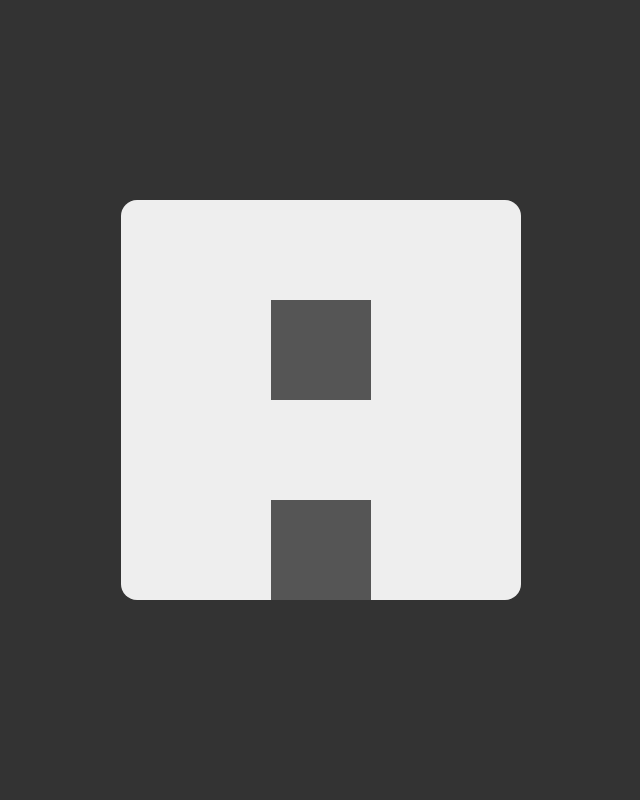
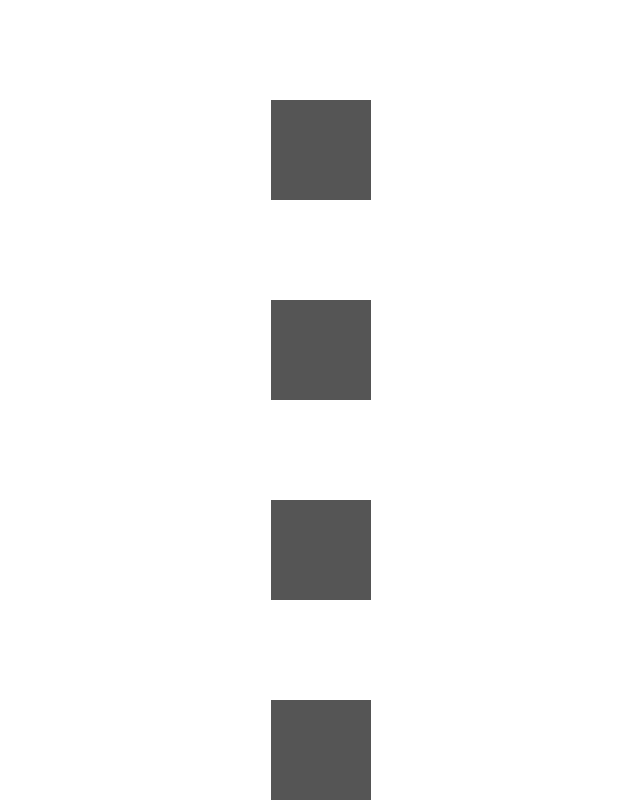
Before and after one commit to euparkn/lib, a React (Create React App) app: page / in a window 1280 px wide. Shown: the top 800 px of the page, without its empty margins (319-959 px from the left). Built offline with nearby package versions, Linux system fonts and the light colour scheme.

Commit message:
chore: fix package & styles

```diff
--- a/package.json
+++ b/package.json
@@ -7,7 +7,7 @@
     "axios": "^1.4.0",
     "react": "^18.2.0",
     "react-dom": "^18.2.0",
-    "react-router-dom": "^6.11.2",
+    "react-router-dom": "^6.22.0",
     "react-scripts": "5.0.1",
     "styled-components": "^6.0.7",
     "typescript": "^4.9.5",
--- a/src/assets/styles/index.scss
+++ /dev/null
@@ -1,28 +0,0 @@
-@import "reset.scss";
-
-html,
-body,
-#root,
-.App {
-  width: 100%;
-  height: 100%;
-}
-
-body {
-  display: flex;
-  justify-content: center;
-  align-items: center;
-  background-color: #333;
-}
-
-#root {
-  max-width: 400px;
-  max-height: 400px;
-  background-color: #eee;
-  border-radius: 16px;
-  box-sizing: border-box;
-}
-
-.App {
-  overflow: auto;
-}
--- a/src/assets/styles/_reset.scss
+++ b/src/assets/styles/reset.css
@@ -78,3 +78,11 @@ textarea {
 input {
   border: 1px solid;
 }
+
+html,
+body,
+#root,
+.App {
+  width: 100%;
+  height: 100%;
+}
--- a/tsconfig.json
+++ b/tsconfig.json
@@ -14,7 +14,8 @@
     "resolveJsonModule": true,
     "isolatedModules": true,
     "noEmit": true,
-    "jsx": "react-jsx"
+    "jsx": "react-jsx",
+    "baseUrl": "src"
   },
   "include": ["src"]
 }
```
Also changed, not shown: src/index.tsx (+3 -4 lines), .eslintrc.json, 1 other file (tests, documents, lock files or other folders).
